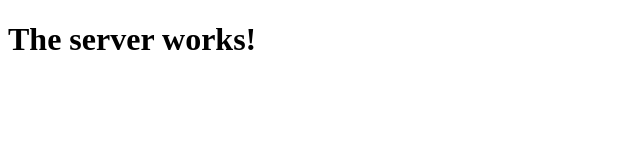
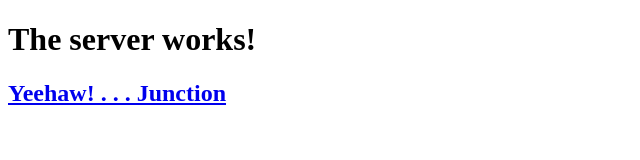
Before and after one commit to dangodev/google-maps-summits, a website: page src/public/index.html in a window 1280 px wide. Shown: the whole page, without its empty margins (0-640 px from the left). Drawn offline with Linux system fonts and the light colour scheme.

Commit message:
Add Koa to package.json

```diff
--- a/package.json
+++ b/package.json
@@ -15,7 +15,10 @@
     "lint": "eslint **/*.js",
     "start": "node ./server/index.js"
   },
-  "dependencies": {},
+  "dependencies": {
+    "koa": "^2.5.2",
+    "koa-static": "^5.0.0"
+  },
   "devDependencies": {
     "eslint": "^5.2.0",
     "eslint-config-airbnb-base": "^13.0.0",
--- a/src/public/index.html
+++ b/src/public/index.html
@@ -10,6 +10,9 @@
 
 <body>
   <h1>The server works!</h1>
+  <h2>
+    <a href="https://en.wikipedia.org/wiki/Yeehaw_Junction,_Florida">Yeehaw! . . . Junction</a>
+  </h2>
 </body>
 
 </html>
```
Also changed, not shown: 1 other file.
